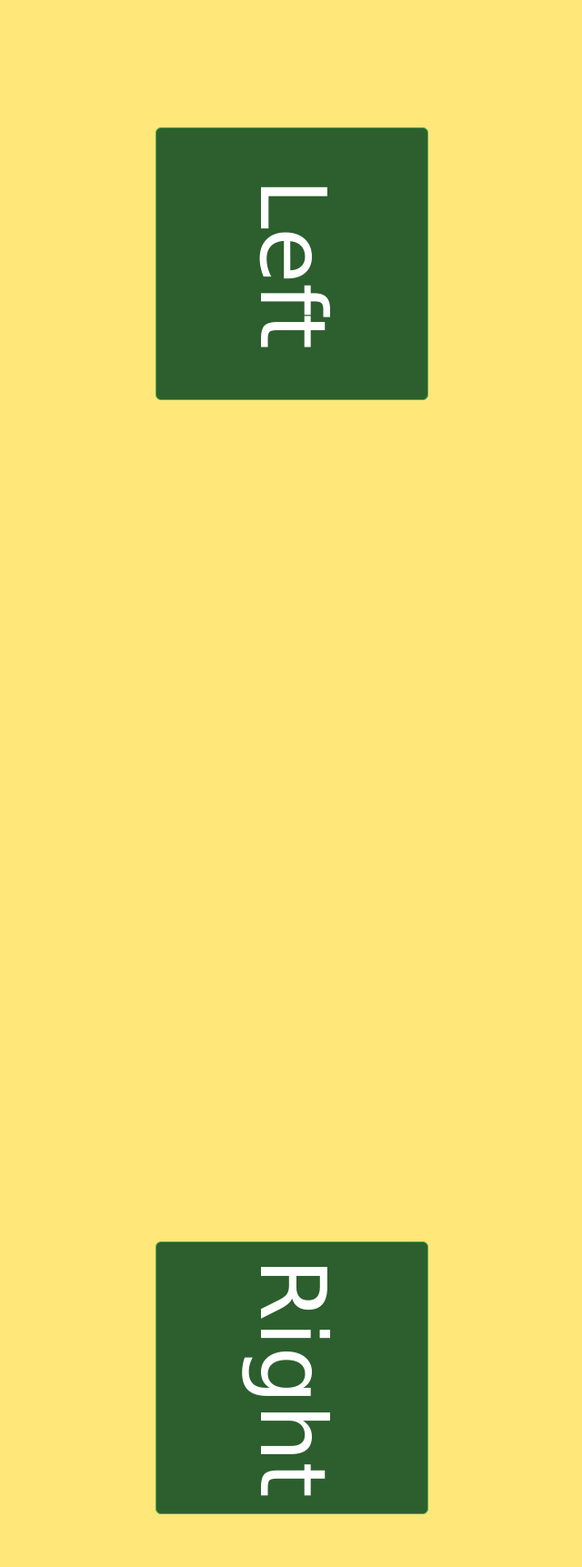
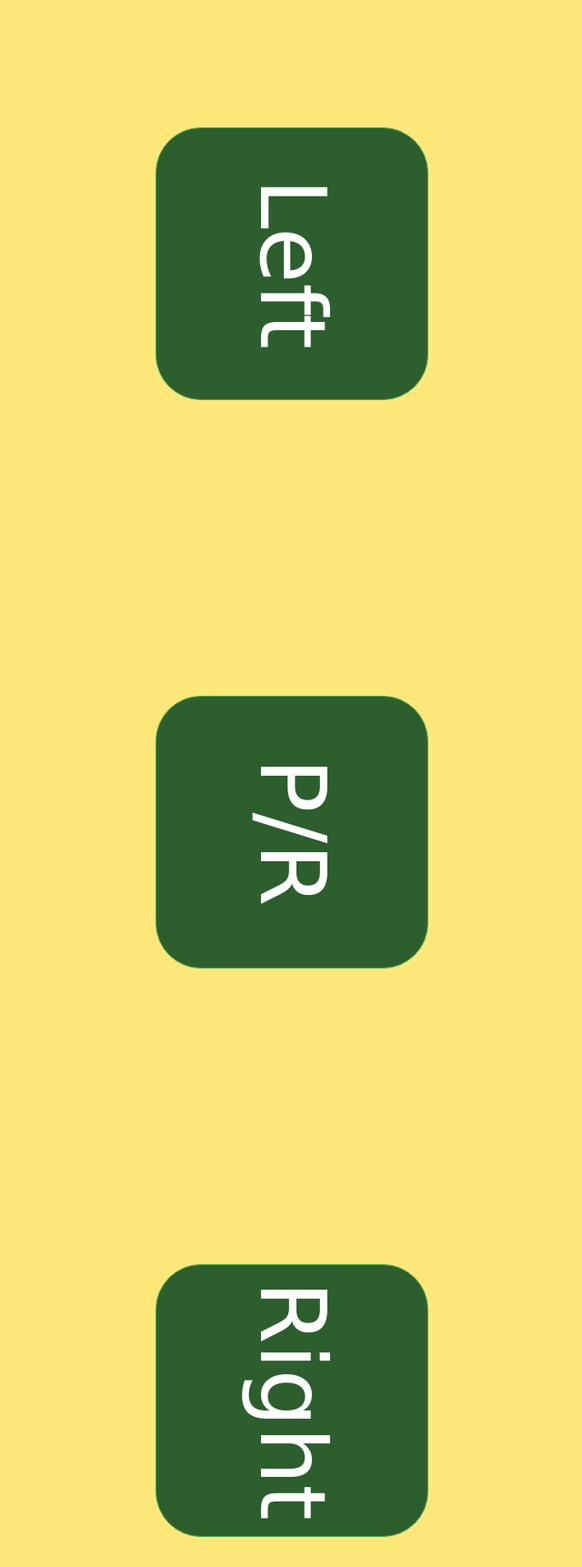
Before and after one commit to pa1tech/flaskArrows, a Flask app: page / in a window 1280 px wide. Shown: the whole page at 91% size, without its empty margins (319-959 px from the left). Before the commit the page ends 1665 px from the top, so only its background shows below. Run offline with Flask 2, Linux system fonts and the light colour scheme; some libraries are stand-ins or nearby versions.

Commit message:
Update index.html

```diff
--- a/templates/index.html
+++ b/templates/index.html
@@ -11,6 +11,8 @@
 
   <button type="submit" name="left" id="bu" value="True" class="btn btn-success btn-lg"> Left </button>
   <div id="hh"> </div>
+  <button type="submit" name="space" id="bu" value="True" class="btn btn-success btn-lg"> P/R </button>
+  <div id="hh"> </div>
   <button type="submit" name="right" id="bu" value="True" class="btn btn-success btn-lg"> Right </button>
 
 </form>
@@ -20,7 +22,7 @@
 <style>
 
 #hh{
-  height: 800px;
+  height: 200px;
 }
 #bu{
   height: 300px;
@@ -29,6 +31,7 @@
   transform: rotate(90deg);
   background-color: #2c5f2dff;
   font-size: 100px;
+  border-radius: 50px;
 }
 </style>
 
```
